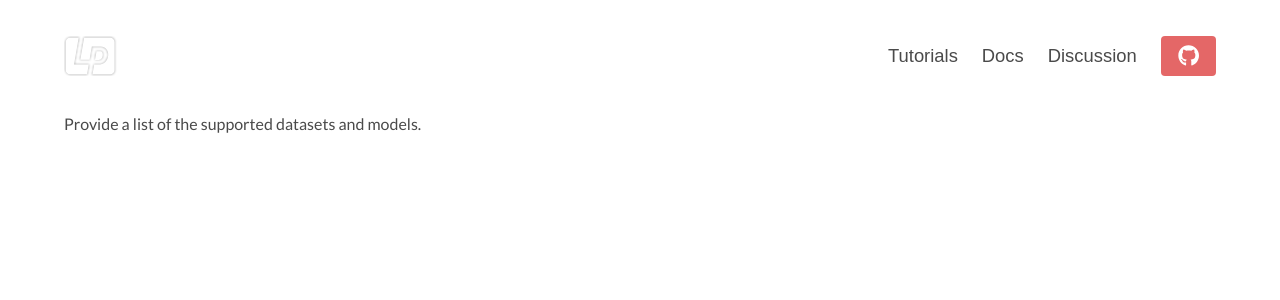
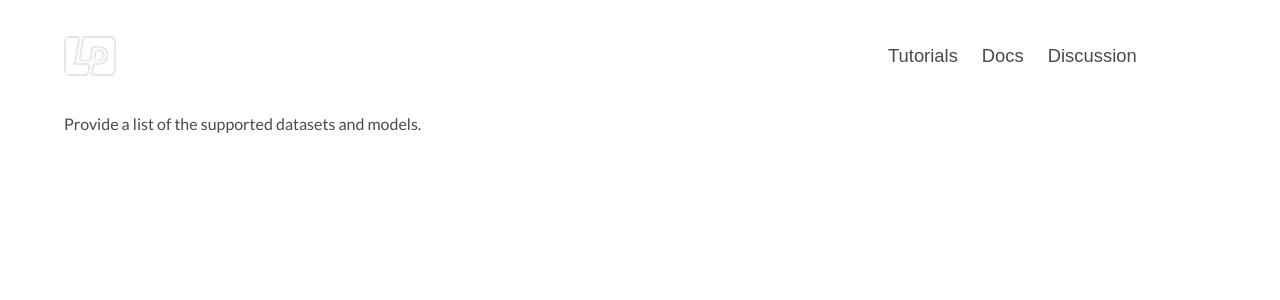
Before and after one commit to Layout-Parser/Layout-Parser.github.io, a Jekyll site: the page built from models.html, in a window 1280 px wide. Shown: the top 300 px of the page. Built offline with Jekyll 4.4.1, drawn with Linux system fonts in a browser that asks for light colours; nearby versions of some CDN libraries; some web fonts are replaced; a style sheet for code colours, icons or effects is not loaded.

Commit message:
fix github bg color in nav bar

```diff
--- a/_includes/nav.html
+++ b/_includes/nav.html
@@ -22,7 +22,7 @@
                 {% endfor %}
                 {% for item in site.data.settings.social %}
                 <div class="navbar-item">
-                    <a href="{{ item.link }}" class="button is-danger" target="_blank">
+                    <a href="{{ item.link }}" class="bg-transparent button is-danger" target="_blank">
                         <i class="{{ item.icon }} fa-w-14 fa-lg" aria-hidden="true"></i>
                     </a>
                 </div>
--- a/assets/css/bulma.scss
+++ b/assets/css/bulma.scss
@@ -128,6 +128,10 @@ h6:hover .header-link {
     cursor: pointer;
 }
 
+.bg-transparent {
+    background-color: transparent !important;
+}
+
 // Slack
 
 .slack_hero {
```
